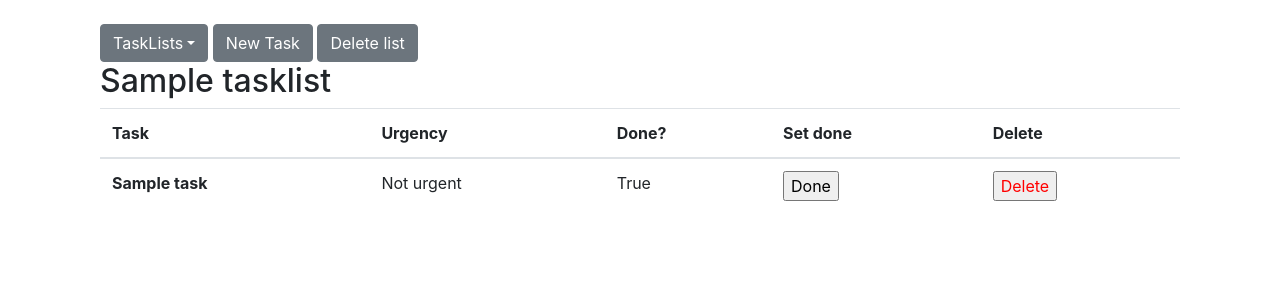
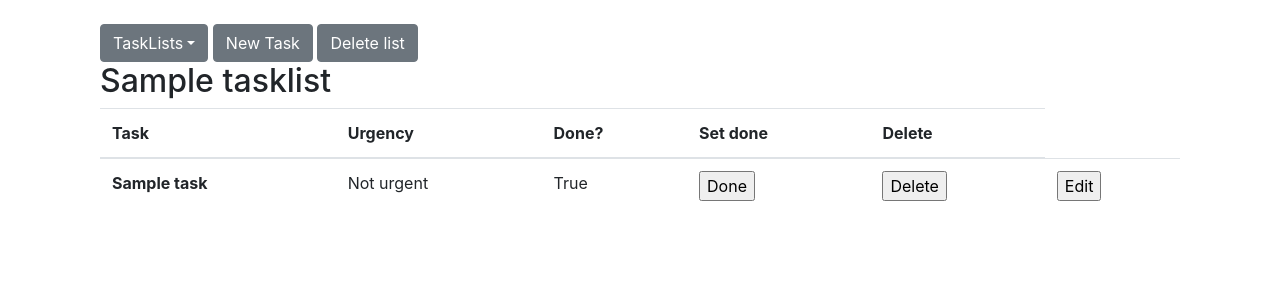
Before and after one commit to Pentza/tsoha-todolist, a Flask app: page /tasklist/1 in a window 1280 px wide. Shown: the part 56-356 px from the top of the page. Run offline with Flask 2, Linux system fonts and the light colour scheme; a user stored in the database is signed in; tables that the repository leaves empty hold one stand-in row (values such as "Sample post"); some libraries are stand-ins or nearby versions.

Commit message:
Update listing function/fix issues

```diff
--- a/application/auth/models.py
+++ b/application/auth/models.py
@@ -39,8 +39,7 @@ class User(Base):
             " LEFT JOIN Tasklist ON Tasklist.account_id = Account.id"
             " LEFT JOIN Task ON Task.tasklist_id = Tasklist.id"
             " WHERE (Task.done IS null OR Task.done = :done)"
-            " GROUP BY Account.id"
-            " HAVING COUNT(Task.id) = 0").params(done=done)
+            " GROUP BY Account.id").params(done=done)
 
         res = db.engine.execute(stmt)
 
--- a/application/tasklist/views.py
+++ b/application/tasklist/views.py
@@ -15,11 +15,29 @@ def tasklists_index():
 @app.route("/tasklist/<list_id>", methods=["GET"])
 @login_required
 def show_tasklist(list_id):
+
     current_list = Tasklist.query.get(list_id)
     account_lists = Tasklist.query.filter(Tasklist.account_id==current_user.id).all()
     tasklist_tasks = Task.query.filter(Task.tasklist_id==list_id).all()
-    if current_list == None:
-        return redirect(url_for("tasks_index"))
+
+    return render_template("tasklist/list.html", tasks = tasklist_tasks, tasklists = account_lists, current_list = current_list)
+
+@app.route("/tasklist/", methods=["GET"])
+@login_required
+def show_tasklist_first():
+
+    if Tasklist.query.filter(Tasklist.account_id==current_user.id).first() == None:
+        return redirect(url_for("tasklist_form"))
+
+    current_list = Tasklist.query.filter(Tasklist.account_id==current_user.id).first()
+
+    list_id = current_list.id
+
+
+
+    account_lists = Tasklist.query.filter(Tasklist.account_id==current_user.id).all()
+    tasklist_tasks = Task.query.filter(Task.tasklist_id==current_list.id).all()
+
     return render_template("tasklist/list.html", tasks = tasklist_tasks, tasklists = account_lists, current_list = current_list)
 
 @app.route("/tasklist/new")
@@ -53,4 +71,7 @@ def tasklist_delete(list_id):
 
     db.session().commit()
 
-    return redirect(url_for("show_tasklist", list_id = 1))
+    if Tasklist.query.filter(Tasklist.account_id==current_user.id).first() == None:
+        return redirect(url_for("index"))
+
+    return redirect(url_for("show_tasklist_first"))
--- a/application/tasks/views.py
+++ b/application/tasks/views.py
@@ -58,3 +58,8 @@ def tasks_create():
 	db.session().commit()
 
 	return redirect(url_for("show_tasklist", list_id = t.tasklist_id))
+
+@app.route("/task/edit/<task_id>", methods=["GET", "POST"])
+@login_required
+def task_edit(task_id):
+	return render_template("tasks/edit.html", task=Task.query.get(task_id))
--- a/application/templates/index.html
+++ b/application/templates/index.html
@@ -1,10 +1,12 @@
 {% extends "layout.html" %}
 
 {% block body %}
+{% if not current_user.is_authenticated %}
 <p>
     <b>Welcome to TaskList</b>
+    <p>Please Login/Register to continue.</p>
 </p>
-
+{% else %}
 {% if needs_tasks is defined %}
 <p>
     The following users need work:
@@ -19,4 +21,5 @@
 </ul>
 
 {% endif %}
+{% endif %}
 {% endblock %}
--- a/application/templates/layout.html
+++ b/application/templates/layout.html
@@ -19,12 +19,12 @@
       <ul class="navbar-nav mr-auto">
         {% if current_user.is_authenticated %}
         <li class="nav-item dropdown">
-          <a class="nav-link" href="{{ url_for('show_tasklist', list_id = 1) }}">List task <span class="sr-only">(current)</span></a>
+          <a class="nav-link" href="{{ url_for('show_tasklist_first') }}">List task <span class="sr-only">(current)</span></a>
         </li>
-        {% endif %}
         <li class="nav-item">
           <a class="nav-link" href="{{ url_for('tasklist_form') }}">Add new TaskList</a>
         </li>
+        {% endif %}
       </ul>
       {% if current_user.is_authenticated %}
       <span class="navbar-text">Logged in as {{ current_user.name }}</span>
--- a/application/templates/tasklist/list.html
+++ b/application/templates/tasklist/list.html
@@ -48,7 +48,12 @@
                 </td>
                 <td>
                     <form method="POST" action="{{ url_for('tasks_delete', task_id=task.id) }}">
-                        <input type="submit" value="Delete" style="color: red;">
+                        <input type="submit" value="Delete">
+                    </form>
+                </td>
+                <td>
+                    <form method="POST" action="{{ url_for('task_edit', task_id=task.id) }}">
+                        <input type="submit" value="Edit">
                     </form>
                 </td>
 
```
Also changed, not shown: application/templates/tasks/edit.html (added, +8 -0 lines).
